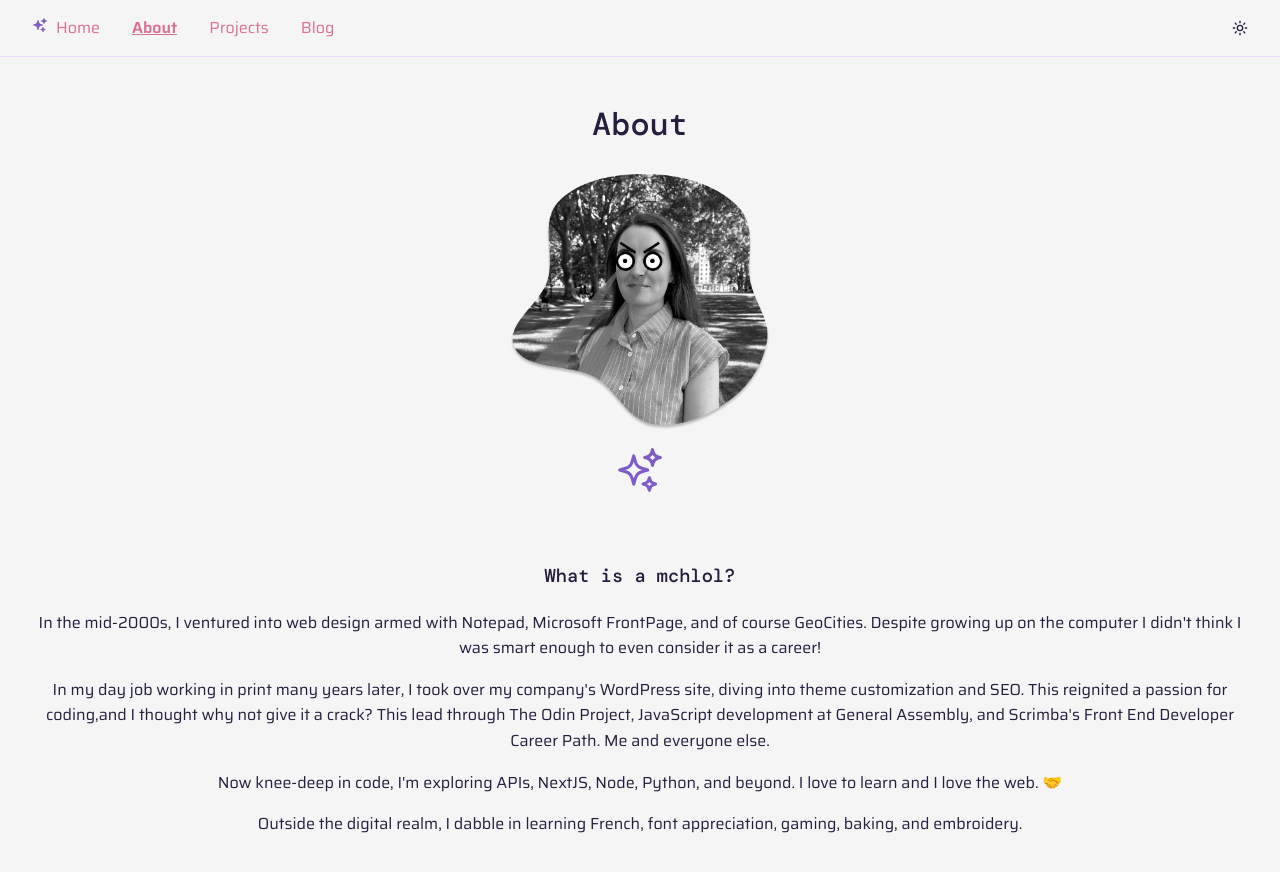
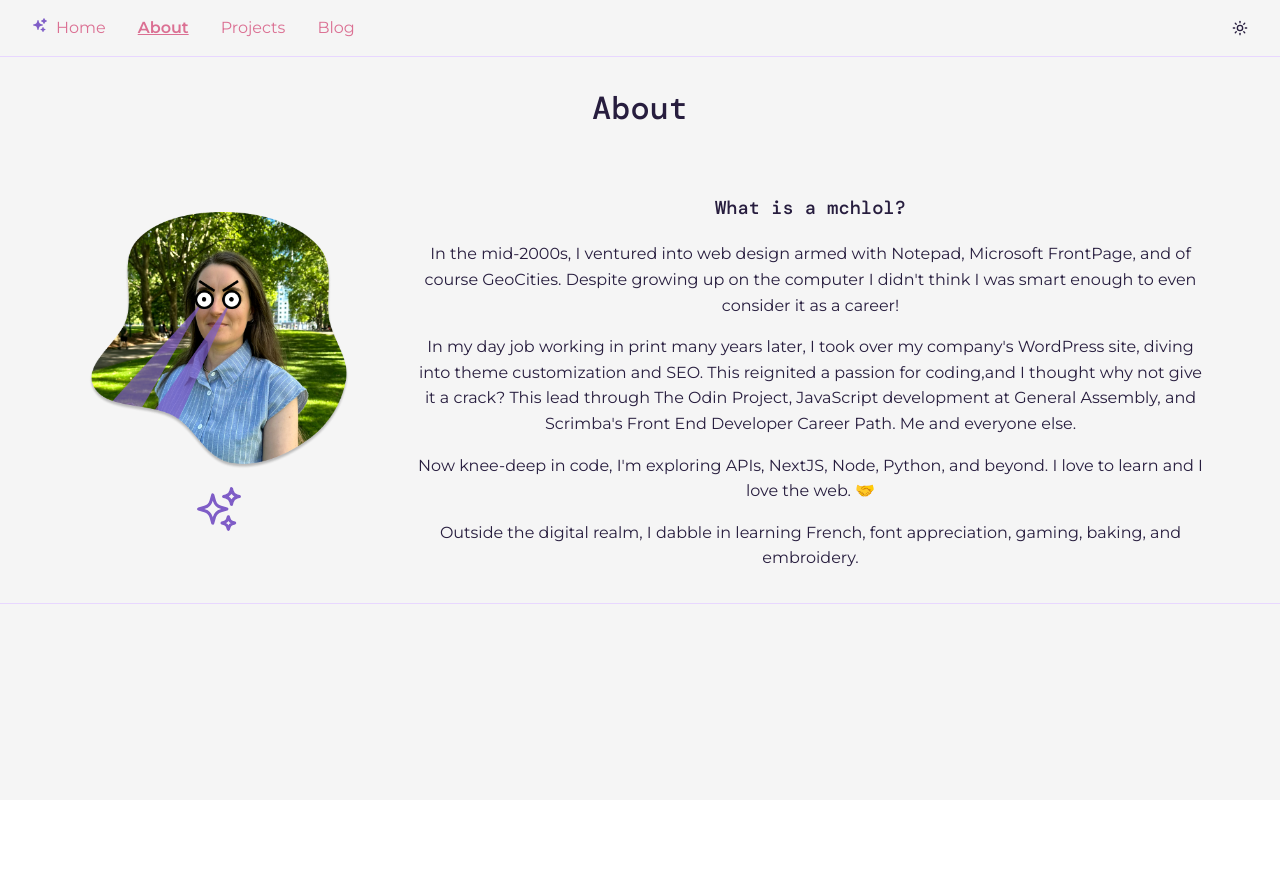
Before and after one commit to mchlol/portfolio-23, a React (Vite) app: page /about in a window 1280 px wide. Shown: the top 872 px of the page. After the commit the page ends 800 px from the top, so only its background shows below. Built offline with nearby package versions, Linux system fonts and the light colour scheme; no server answers; some icons are missing.

Commit message:
update alignment for basic elements and add blog styles

```diff
--- a/src/App.css
+++ b/src/App.css
@@ -1,4 +1,4 @@
-@import url('https://fonts.googleapis.com/css2?family=DM+Mono:wght@500&family=Saira:ital,wght@0,400;0,600;1,400;1,600&display=swap');
+@import url('https://fonts.googleapis.com/css2?family=DM+Mono:wght@500&family=Montserrat:ital,wght@0,400;0,600;1,400;1,600&display=swap');
 
 :root {
   /* --light: #F5F5F5;
@@ -7,7 +7,7 @@
   --dark: #271d3e; */
   --black: #000;
   --fontHeading: 'DM Mono', monospace;
-  --fontText: 'Saira', sans-serif;
+  --fontText: 'Montserrat', sans-serif;
   --linkColour: palevioletred;
   --gradient: linear-gradient(
     90deg,
@@ -34,6 +34,8 @@
   --shadowColour: var(--black);
   --boxShadow: 5px 5px 18px var(--shadowColour);
 }
+
+/* general */
 
 html {
   margin: 0;
@@ -100,11 +102,6 @@ h2 {
   font-weight: bold;
 }
 
-main {
-  padding: 1em;
-  min-height: 100vh;
-}
-
 button {
   transition: background-color ease-in-out 150ms;
 }
@@ -113,6 +110,12 @@ button {
   cursor: pointer;
   display: flex;
   place-content: center;
+}
+
+/* utility */
+
+.text-center {
+  text-align: center;
 }
 
 
@@ -401,7 +404,7 @@ button:focus {
 
 .about-section-content {
   display: flex;
-  flex-direction: column;
+  flex-flow: row wrap;
   justify-content: center;
   align-items: center;
   gap: 1em;
@@ -411,14 +414,7 @@ button:focus {
   padding: 1em;
   line-height: 1.6;
   text-align: center;
-}
-
-.about-section-text ul {
   max-width: 75ch;
-  text-align: justify;
-  list-style-type: none;
-  padding: 0;
-  margin: 0;
 }
 
 .about-section-text a:hover {
@@ -444,7 +440,6 @@ button:focus {
   object-fit: contain;
   object-position: center;
   max-width: 80%;
-  filter: grayscale(1);
   height: auto;
 }
 
@@ -598,6 +593,7 @@ button:focus {
 }
 
 /* blog */
+
 .blog-header,
 .blog-wrapper {
   margin: 0 auto;
@@ -631,7 +627,6 @@ button:focus {
 }
 
 .post-header {
-  border: solid pink;
   display: flex;
   flex-direction: column;
   justify-content: center;
@@ -649,8 +644,8 @@ button:focus {
   justify-content: flex-start;
   align-items: center;
   width: fit-content;
-  gap: 1rem;
-  padding: 0.25rem;
+  gap: 0.25em;
+  padding: 0.25em;
 
   img {
     border-radius: 50%;
@@ -661,16 +656,20 @@ button:focus {
 }
 
 .post-content {
-  width: 80%;
-  margin: 0 auto;
+  max-width: 75ch;
+  margin: 1.5em auto;
   text-align: justify;
-  border: solid pink;
 
   img {
     width: 100%;
     max-height: 300px;
     object-fit: contain;
   }
+}
+
+.back-btn-container {
+  margin: 1.5em 0;
+  text-align: center;
 }
 
 /* Footer */
```
